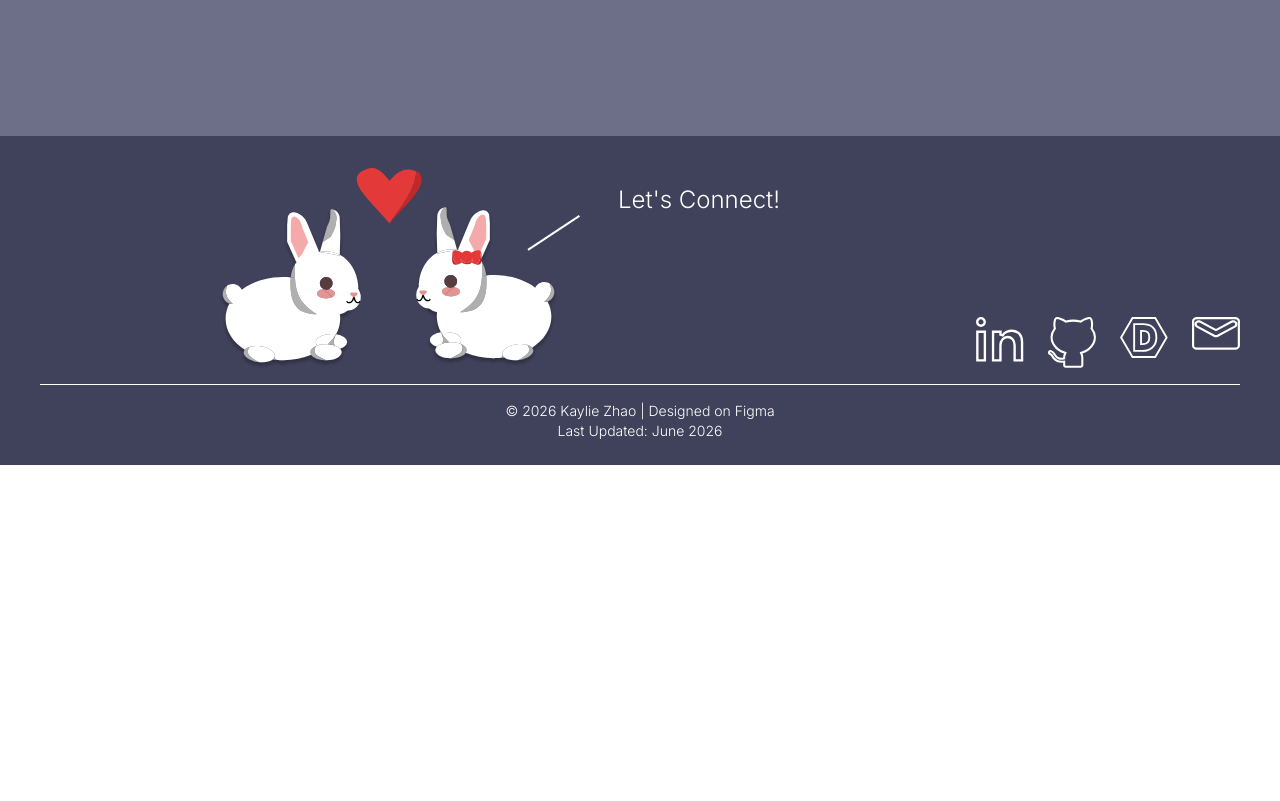
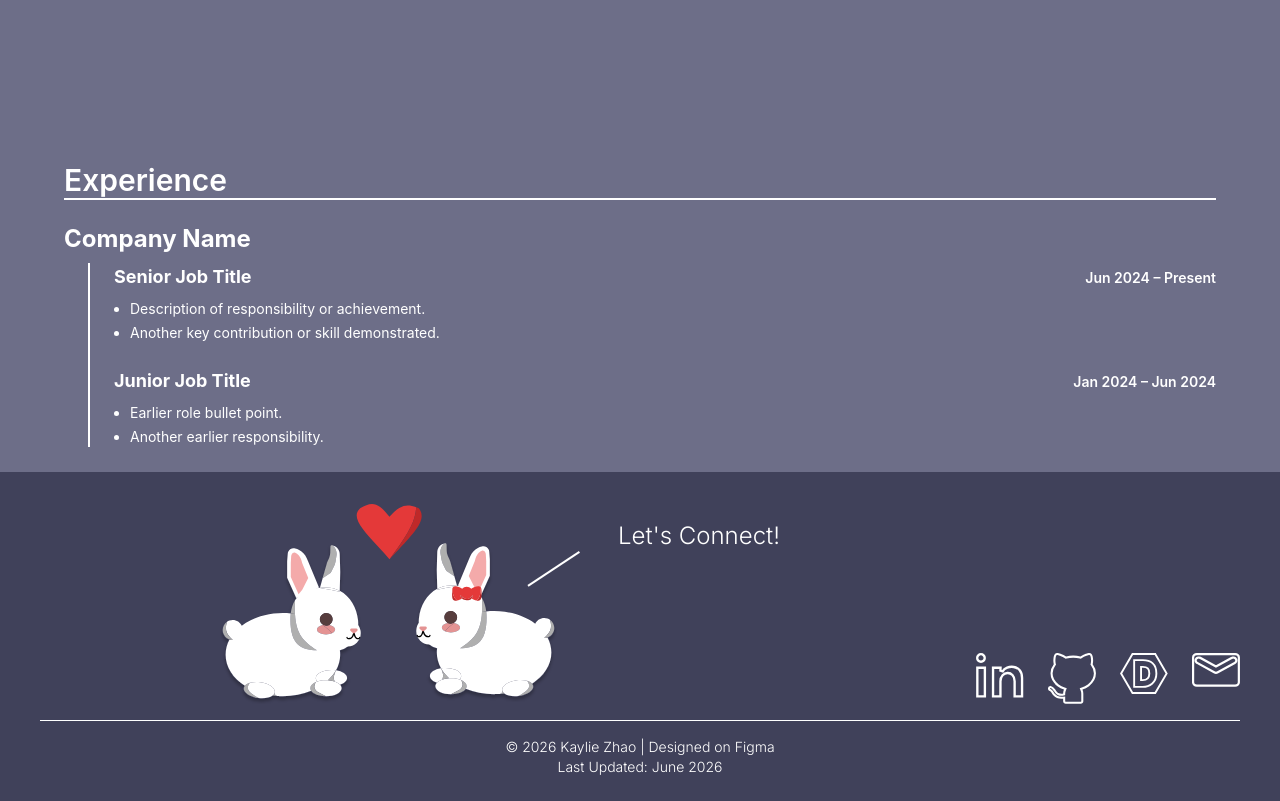
Before and after one commit to kayliezhao/kayliezhao.github.io, a Next.js app: page / in a window 1280 px wide. Shown: the part 720-1521 px from the top of the page. Before the commit the page ends 1185 px from the top, so only its background shows below. Built offline with nearby package versions, Linux system fonts and the light colour scheme.

Commit message:
experience

```diff
--- a/src/app/layout.tsx
+++ b/src/app/layout.tsx
@@ -41,7 +41,9 @@ type LayoutProps = {
 export default function RootLayout({ children }: LayoutProps) {
   return (
     <html lang="en">
-      <body className={` ${jost.variable} ${pixel.variable} ${inter.variable}`}>
+      <body
+        className={`bg-gray-300 ${jost.variable} ${pixel.variable} ${inter.variable}`}
+      >
         <ReactQueryClientProvider>
           <Navigation />
           {children}
--- a/src/app/page.tsx
+++ b/src/app/page.tsx
@@ -1,10 +1,12 @@
 import About from "@/components/About";
+import Experience from "@/components/Experience";
 import Footer from "@/components/Footer";
 
 const Home = () => {
   return (
     <div>
       <About />
+      <Experience />
       <Footer />
     </div>
   );
--- a/src/components/About.tsx
+++ b/src/components/About.tsx
@@ -11,7 +11,7 @@ import DevPost from "@/public/DevPost.svg";
 
 const About = () => {
   return (
-    <div className="font-outfit relative flex h-screen items-center justify-center bg-gray-300">
+    <div className="font-outfit relative flex h-screen items-center justify-center">
       <div className="col-span-2 flex">
         <Image src={card} alt="Kaylie Designer Card" className="m-10 w-[30%]" />
         <Image
--- /dev/null
+++ b/src/components/Experience.tsx
@@ -0,0 +1,64 @@
+const experiences = [
+  {
+    company: "Company Name",
+    roles: [
+      {
+        title: "Senior Job Title",
+        dateRange: "Jun 2024 – Present",
+        bullets: [
+          "Description of responsibility or achievement.",
+          "Another key contribution or skill demonstrated.",
+        ],
+      },
+      {
+        title: "Junior Job Title",
+        dateRange: "Jan 2024 – Jun 2024",
+        bullets: [
+          "Earlier role bullet point.",
+          "Another earlier responsibility.",
+        ],
+      },
+    ],
+  },
+];
+
+const Experience = () => {
+  return (
+    <section className="font-outfit px-16 py-[2%] text-white">
+      <div className="flex items-center gap-4">
+        <h2 className="text-3xl font-semibold whitespace-nowrap">Experience</h2>
+      </div>
+      <div className="mb-[2%] h-[2px] w-full bg-white" />
+
+      <div className="flex flex-col gap-10">
+        {experiences.map((exp, i) => (
+          <div key={i}>
+            <p className="text-2xl font-bold">{exp.company}</p>
+
+            <div className="mt-2 ml-6 border-l-2 border-white pl-6">
+              {exp.roles.map((role, j) => (
+                <div key={j} className={j !== 0 ? "mt-6" : ""}>
+                  <div className="flex items-baseline justify-between">
+                    <p className="text-lg font-bold">{role.title}</p>
+                    <p className="text-sm font-semibold text-white">
+                      {role.dateRange}
+                    </p>
+                  </div>
+                  <ul className="mt-2 ml-4 list-disc space-y-1">
+                    {role.bullets.map((bullet, k) => (
+                      <li key={k} className="text-sm text-white">
+                        {bullet}
+                      </li>
+                    ))}
+                  </ul>
+                </div>
+              ))}
+            </div>
+          </div>
+        ))}
+      </div>
+    </section>
+  );
+};
+
+export default Experience;
```
